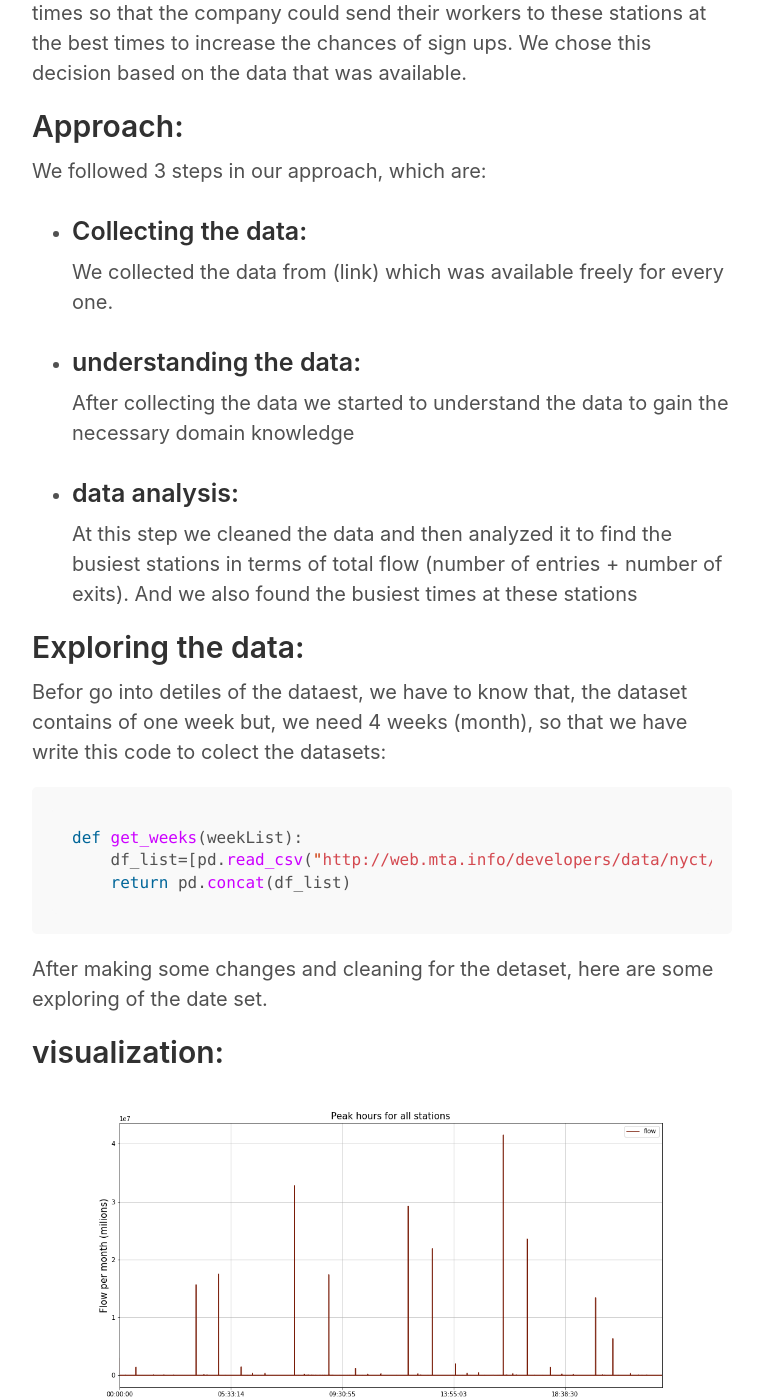
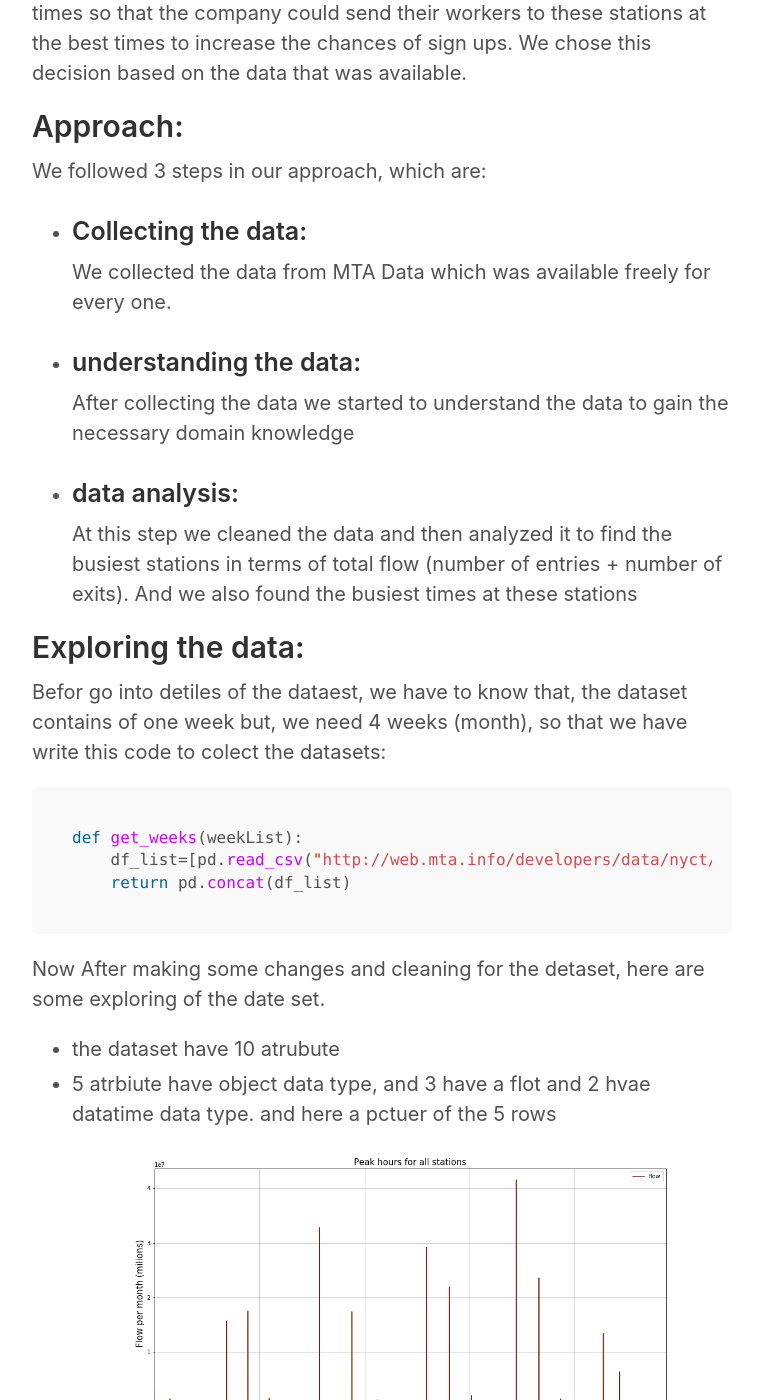
Before and after one commit to aiman-alghamdi/aiman2019.github.io, a Jekyll site: the page built from _posts/2019-9-7-aiman.md, in a window 1280 px wide and 1400 px high, scrolled down 779 px. Shown: the whole window, without its empty margins (258-1017 px from the left). Built offline with Jekyll 4.4.1, drawn with Linux system fonts in a browser that asks for light colours.

Commit message:
Update 2019-9-7-aiman.md

````diff
--- a/_posts/2019-9-7-aiman.md
+++ b/_posts/2019-9-7-aiman.md
@@ -21,7 +21,7 @@ We decided that we want to find the most crowded stations at their peak times so
 ## Approach:
 We followed 3 steps in our approach, which are:
  * ### Collecting the data:
-We collected the data from (link) which was available freely for every one.
+We collected the data from MTA Data which was available freely for every one.
 * ### understanding the data:
 After collecting the data we started to understand the data to gain the necessary domain knowledge
 * ### data analysis:
@@ -35,8 +35,12 @@ def get_weeks(weekList):
     return pd.concat(df_list)
 ```
 
-After making some changes and cleaning for the detaset, here are some exploring of the date set.
+Now After making some changes and cleaning for the detaset, here are some exploring of the date set.
 
+* the dataset have 10 atrubute
+* 5 atrbiute have object data type, and 3 have a flot and 2 hvae datatime data type.
+and here a pctuer of the 5 rows
+![Image1]({{site.url}}/images/Rush_hours.png)
 
 
 ## visualization:
````
